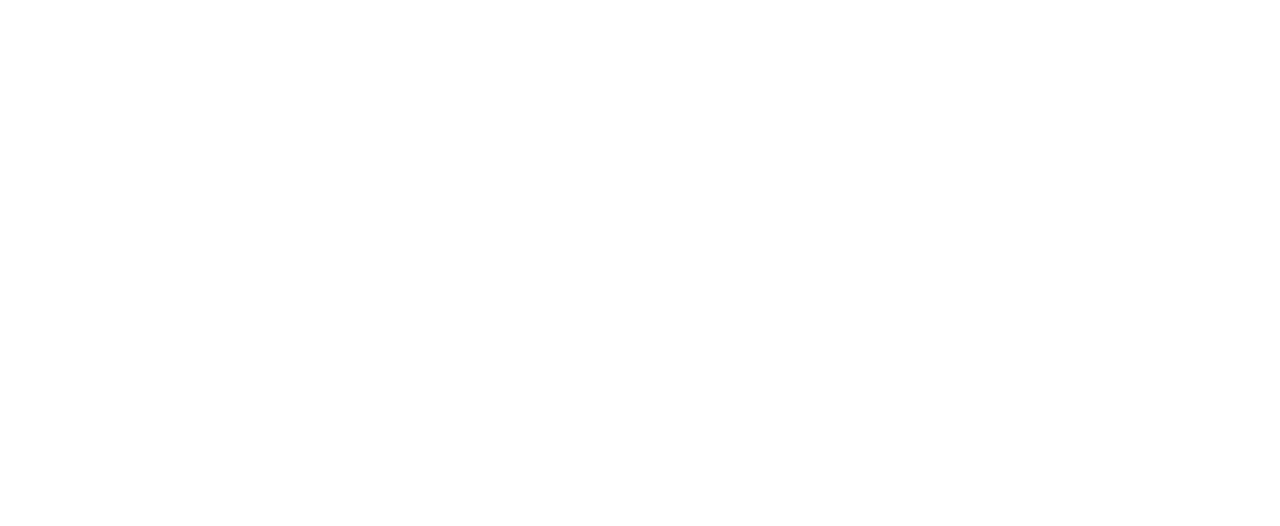
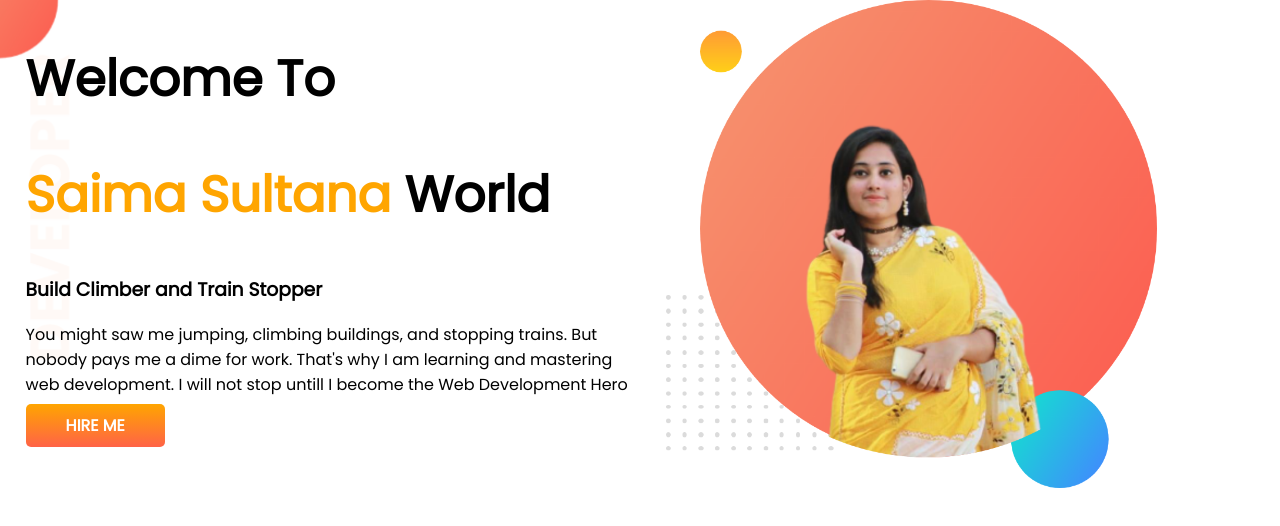
Before and after one commit to saima2252/developer-portfolio, a plain HTML site: page index.html in a window 1280 px wide. Drawn offline with Linux system fonts and the light colour scheme.

Commit message:
top-banner added

```diff
--- a/index.html
+++ b/index.html
@@ -1,13 +1,35 @@
 <!DOCTYPE html>
 <html lang="en">
+
 <head>
     <meta charset="UTF-8">
     <meta http-equiv="X-UA-Compatible" content="IE=edge">
     <meta name="viewport" content="width=device-width, initial-scale=1.0">
     <title>Saima's Portfolio</title>
+    <link rel="preconnect" href="https://fonts.googleapis.com">
+    <link rel="preconnect" href="https://fonts.gstatic.com" crossorigin>
+    <link href="https://fonts.googleapis.com/css2?family=Poppins&display=swap" rel="stylesheet">
     <link rel="stylesheet" href="style.css">
 </head>
+
 <body>
+    <section class="top-banner">
+        <div class="half-width">
+            <h1>Welcome To</h1>
+            <h1><span class="orange-color">Saima Sultana</span> World</h1>
+            <h3>Build Climber and Train Stopper</h3>
+            <p>You might saw me jumping, climbing buildings, and stopping trains. But nobody pays me a dime for work.
+                That's
+                why I am learning and mastering web development. I will not stop untill I become the Web Development
+                Hero
+            </p>
+            <a class="link-button" target="_blank" href="https://www.linkedin.com/in/saima-sultana-b44abb202/">HIRE
+                ME</a>
+        </div>
+        <div class="half-width">
+            <img src="images/my-bg.png" alt="">
+        </div>
+    </section>
+</body>
 
-</body>
 </html>
--- a/style.css
+++ b/style.css
@@ -0,0 +1,32 @@
+body{
+    font-family: 'Poppins', sans-serif;
+    margin: 0;
+}
+h1{
+    font-size: 50px;
+}
+.orange-color{
+    color: orange;
+}
+section{
+    display: flex;
+}
+.half-width{
+    width: 50%;
+    padding-left: 2%;
+}
+.half-width img{
+    width: 80%;
+}
+.link-button{
+    text-decoration: none;
+    padding: 10px 40px;
+    color: white;
+    background-image:linear-gradient(orange, tomato);
+    font-weight: 700;
+    border-radius: 5px;
+}
+.top-banner{
+    background-image: url(images/top-banner.png);
+    background-repeat: no-repeat;
+}
```
Also changed, not shown: images/dream-bg.png (added), images/exp-bg.png (added), images/jhankar.png (added), images/jhankar2.png (added), images/my-bg.png (added), images/my-bg2.png (added), images/top-banner.png (added), 7 other files.
